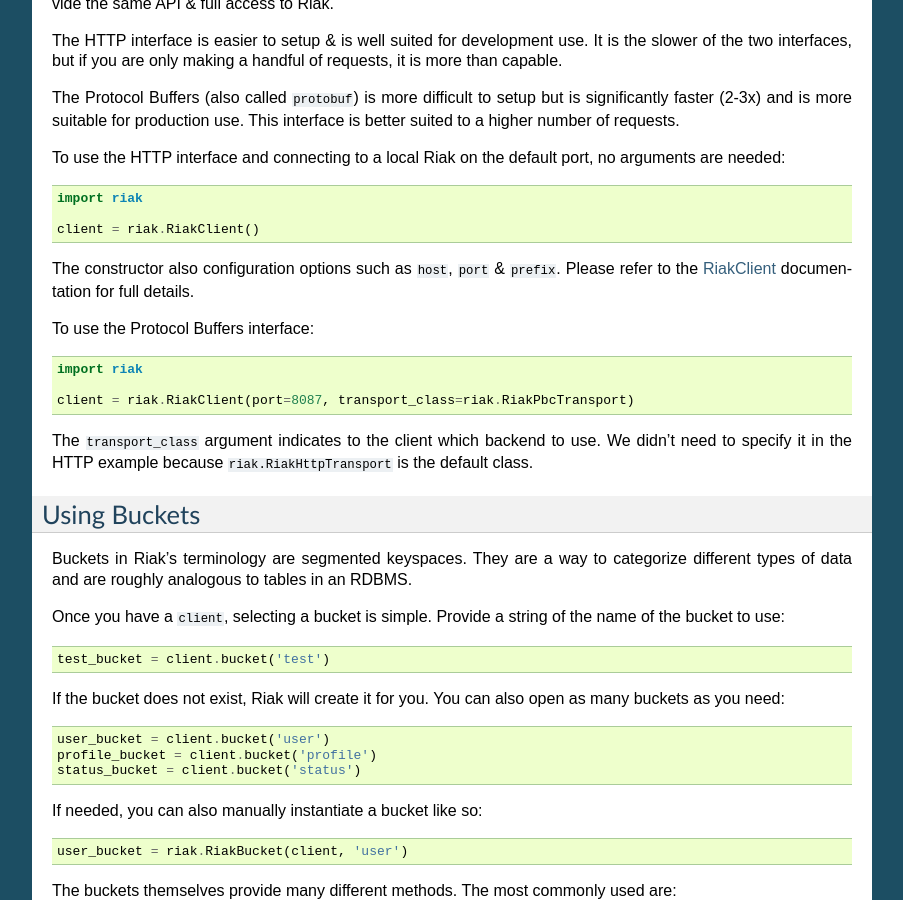
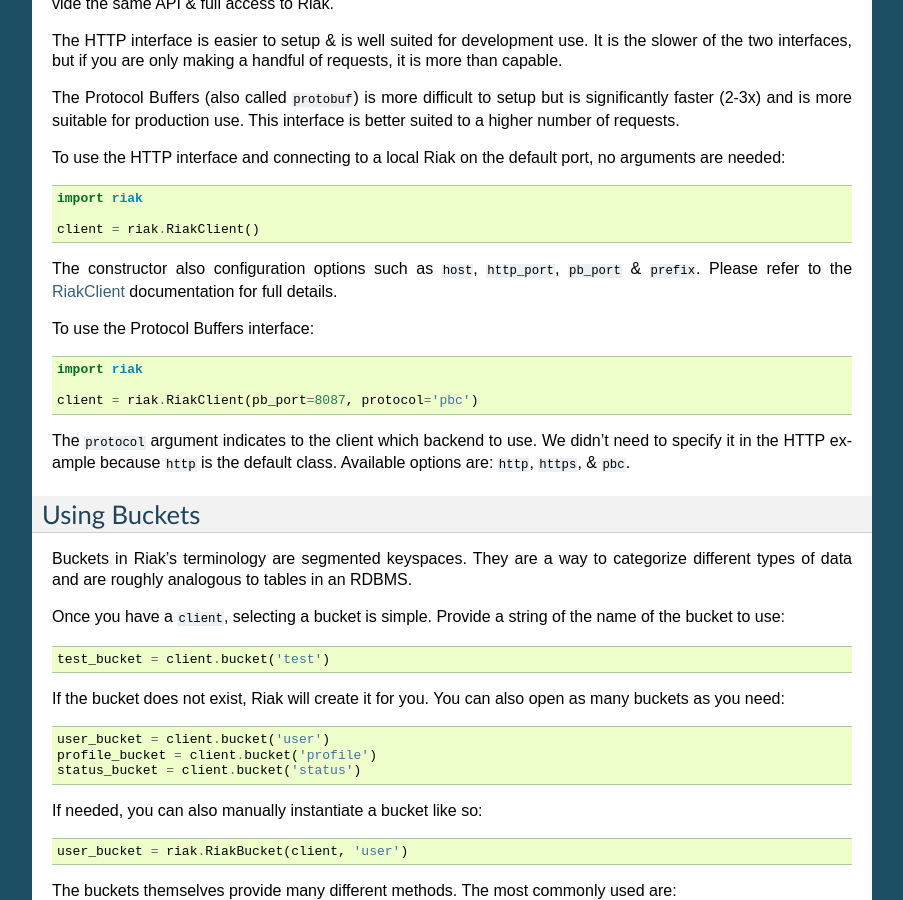
Before and after one commit to basho/riak-python-client, a Sphinx documentation site: the page built from docs/tutorial.rst, in a window 1280 px wide and 900 px high, scrolled down 636 px. Shown: the whole window, without its empty margins (198-1101 px from the left). Built offline with Sphinx 7.4.7, drawn with Linux system fonts in a browser that asks for light colours.

Commit message:
Updated documentation to reflect `port` and `transport_class` configuration option deprecations to `RiakClient`.

```diff
--- a/docs/tutorial.rst
+++ b/docs/tutorial.rst
@@ -61,14 +61,15 @@
 
     client = riak.RiakClient()
 
-The constructor also configuration options such as ``host``, ``port`` &
-``prefix``. Please refer to the :doc:`client` documentation for full details.
+The constructor also configuration options such as ``host``, ``http_port``,
+``pb_port`` & ``prefix``. Please refer to the :doc:`client` documentation
+for full details.
 
 To use the Protocol Buffers interface::
 
     import riak
 
-    client = riak.RiakClient(port=8087, transport_class=riak.RiakPbcTransport)
+    client = riak.RiakClient(pb_port=8087, protocol='pbc')
 
 .. warning:
 
@@ -78,9 +79,9 @@
   data to the effect of ``RiakError: 'Socket returned short read 135 -
   expected 8192'``.
 
-The ``transport_class`` argument indicates to the client which backend to use.
-We didn't need to specify it in the HTTP example because
-``riak.RiakHttpTransport`` is the default class.
+The ``protocol`` argument indicates to the client which backend to use.
+We didn't need to specify it in the HTTP example because ``http`` is the
+default class. Available options are: ``http``, ``https``, & ``pbc``.
 
 
 Using Buckets
```
Also changed, not shown: README.rst (+7 -6 lines).
